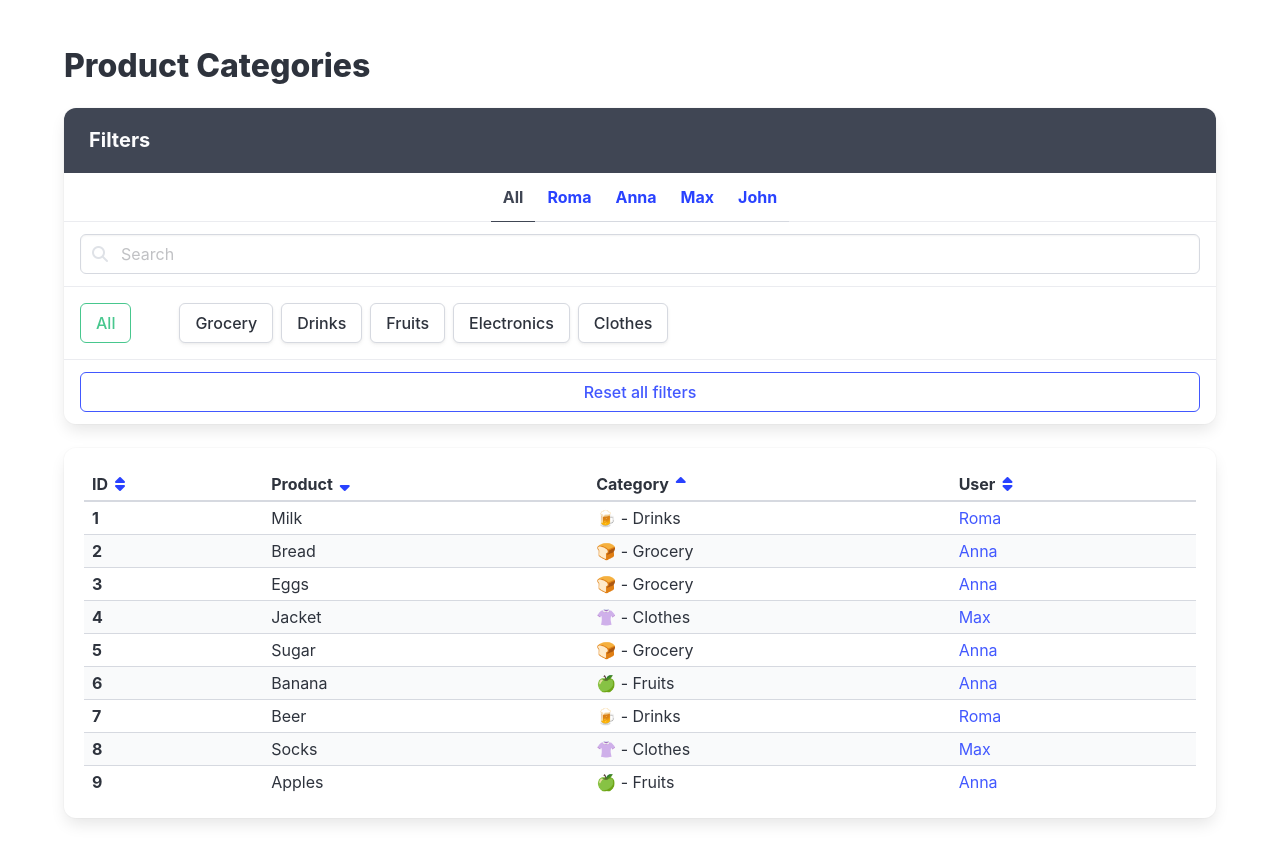
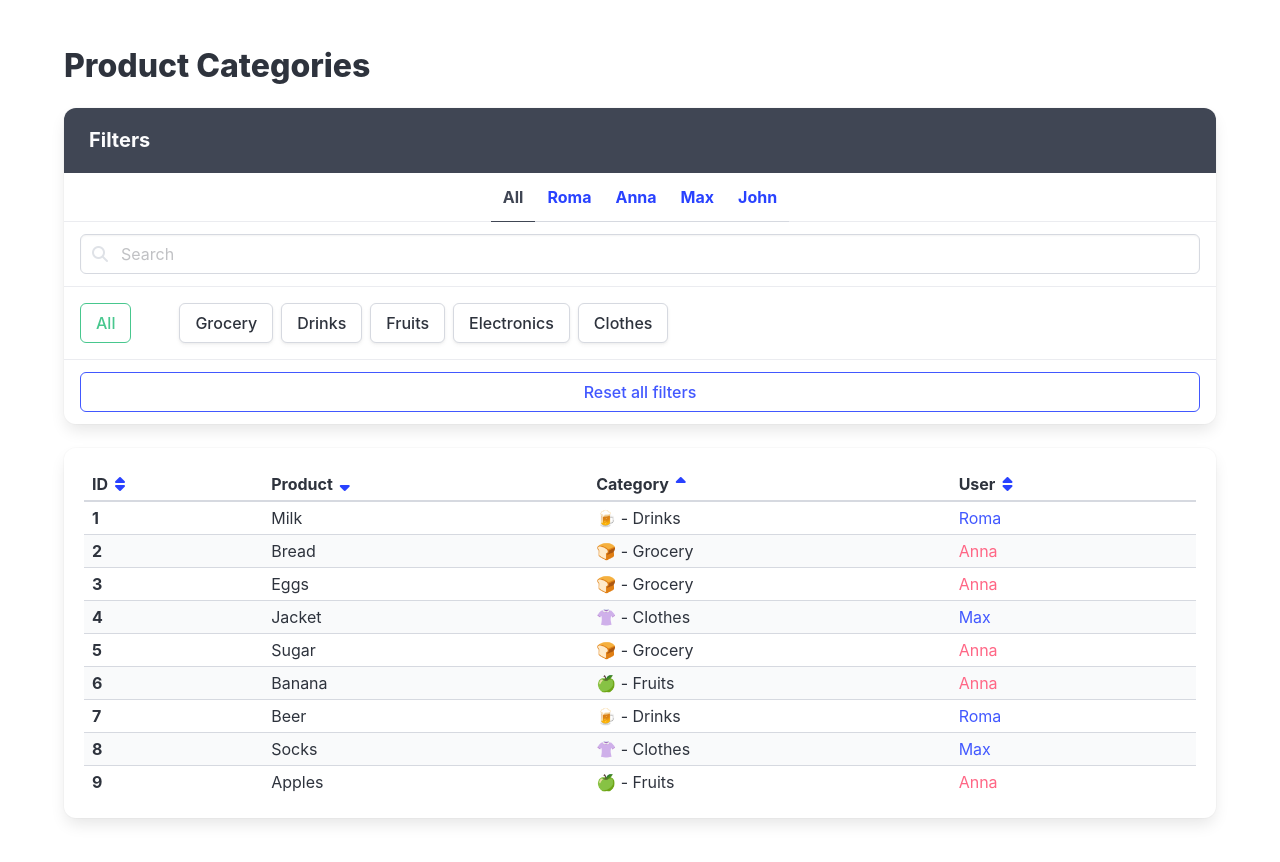
Before and after one commit to Royko7/react_product_categories_practice_git_royko7, a React (Vite) app: page / in a window 1280 px wide. Shown: the top 862 px of the page. Built offline with nearby package versions, Linux system fonts and the light colour scheme.

Commit message:
add fix classNames

```diff
--- a/src/App.jsx
+++ b/src/App.jsx
@@ -234,49 +234,17 @@ export const App = () => {
                       {item.category.icon} - {item.category.title}
                     </td>
 
-                    <td data-cy="ProductUser" className="has-text-link">
+                    <td
+                      data-cy="ProductUser"
+                      className={classNames({
+                        'has-text-link': item.user.sex === 'm',
+                        'has-text-danger': item.user.sex === 'f',
+                      })}
+                    >
                       {item.user.name}
                     </td>
                   </tr>
                 ))}
-                {/* <tr data-cy="Product">
-                <td className="has-text-weight-bold" data-cy="ProductId">
-                  1
-                </td>
-
-                <td data-cy="ProductName">Milk</td>
-                <td data-cy="ProductCategory">🍺 - Drinks</td>
-
-                <td data-cy="ProductUser" className="has-text-link">
-                  Max
-                </td>
-              </tr>
-
-              <tr data-cy="Product">
-                <td className="has-text-weight-bold" data-cy="ProductId">
-                  2
-                </td>
-
-                <td data-cy="ProductName">Bread</td>
-                <td data-cy="ProductCategory">🍞 - Grocery</td>
-
-                <td data-cy="ProductUser" className="has-text-danger">
-                  Anna
-                </td>
-              </tr>
-
-              <tr data-cy="Product">
-                <td className="has-text-weight-bold" data-cy="ProductId">
-                  3
-                </td>
-
-                <td data-cy="ProductName">iPhone</td>
-                <td data-cy="ProductCategory">💻 - Electronics</td>
-
-                <td data-cy="ProductUser" className="has-text-link">
-                  Roma
-                </td>
-              </tr> */}
               </tbody>
             </table>
           ) : (
```
